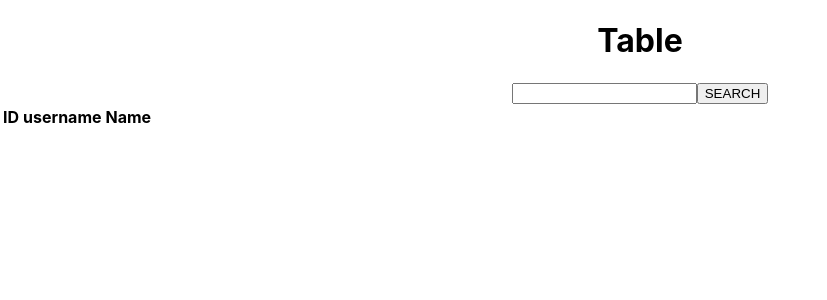
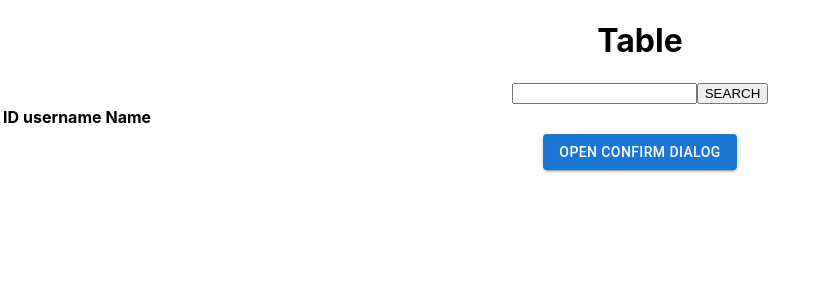
Before and after one commit to noman318/react-prac, a React (Create React App) app: page / in a window 1280 px wide. Shown: the top 300 px of the page, without its empty margins (0-827 px from the left). Built offline with nearby package versions, Linux system fonts and the light colour scheme.

Commit message:
Modal Issues

```diff
--- a/src/App.js
+++ b/src/App.js
@@ -16,8 +16,8 @@ function App() {
       <Form /> */}
       {/* <JsPrac /> */}
       <Table />
-      {/* <ModalIssue /> */}
-      <PerformanceLog />
+      <ModalIssue />
+      {/* <PerformanceLog /> */}
     </div>
   );
 }
--- a/src/components/ModalIssue.jsx
+++ b/src/components/ModalIssue.jsx
@@ -14,6 +14,7 @@ const ModalIssue = () => {
       <Button variant={"contained"} onClick={handleOpenConfirm}>
         Open Confirm Dialog
       </Button>
+      {console.log("isConfirmOpen", isConfirmOpen)}
 
       {isConfirmOpen && (
         <CustomModal
```
Also changed, not shown: 1 other file (tests, documents, lock files or other folders).
